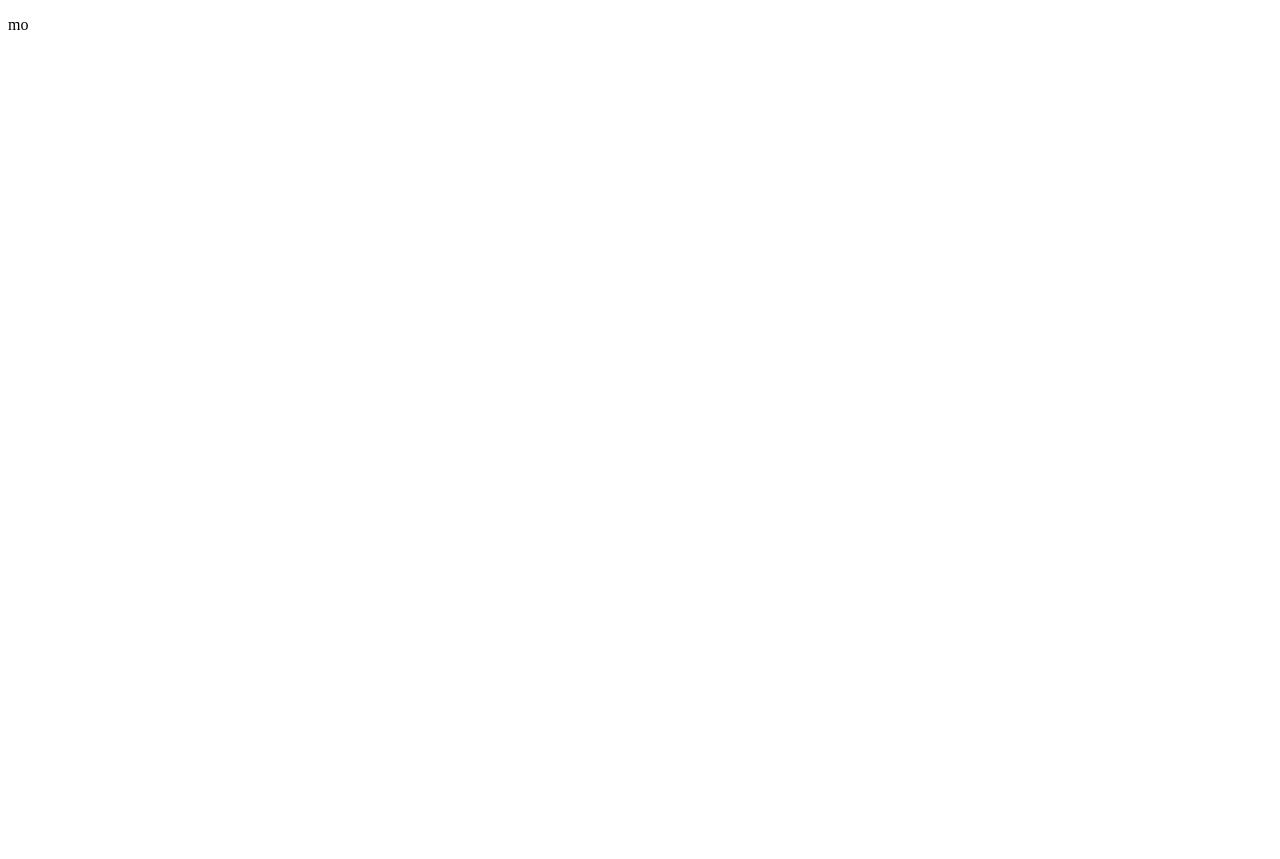
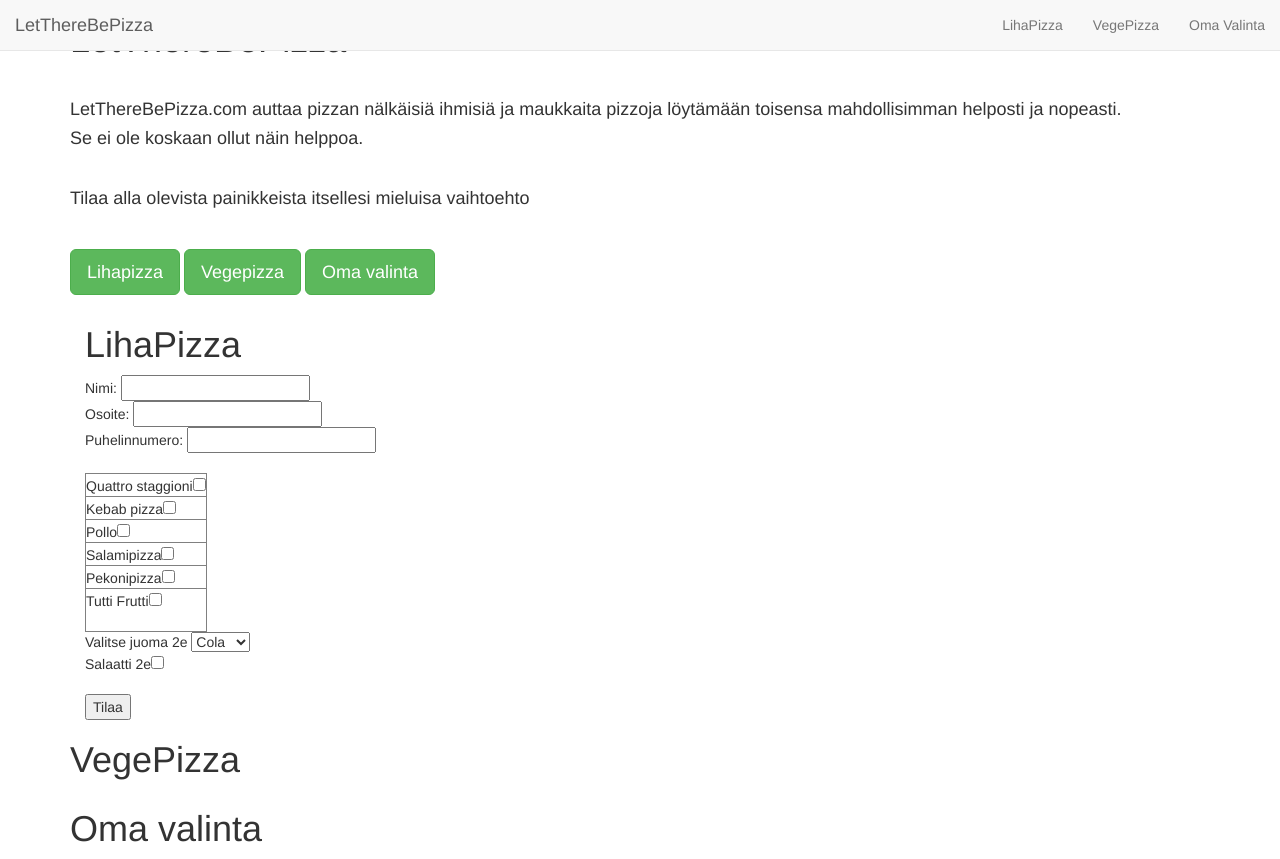
Before and after one commit to jarkkotuovinen/jarkkotuovinen.github.io, a plain HTML site: page index.html in a window 1280 px wide. Before the commit the page ends 800 px from the top, so only its background shows below. Drawn offline with nearby package versions, Linux system fonts and the light colour scheme.

Commit message:
Update index.html

```diff
--- a/index.html
+++ b/index.html
@@ -1,6 +1,107 @@
 <!DOCTYPE html>
-<html>
+<html lang="en">
+<head>
+    <meta charset="utf-8">
+    <!-- Set the viewport so this responsive site displays correctly on mobile devices -->
+    <meta name="viewport" content="width=device-width, initial-scale=1">
+    <title>LoydaJengi</title>
+    <!-- Include bootstrap CSS -->
+    <link href="includes/bootstrap/css/bootstrap.min.css" rel="stylesheet">
+    <link rel="stylesheet" href="css/whhg.css">
+    <link href="style2.css" rel="stylesheet">
+    <script src="http://ajax.googleapis.com/ajax/libs/jquery/1.10.2/jquery.min.js" type="text/javascript"></script>
+    <script src="includes/bootstrap/js/bootstrap.min.js" type="text/javascript"></script>
+    <script src="includes/bootstrap/js/scrollaus.js" type="text/javascript"></script>
+
+</head>
 <body>
-<p>mo</p>
+<nav class="navbar navbar-default navbar-fixed-top " role="navigation">
+  <div class="container-fluid">
+    <!-- Brand and toggle get grouped for better mobile display -->
+    <div class="navbar-header">
+      <a class="navbar-brand scroll-top" href="#">LetThereBePizza</a>
+    </div>
+
+    <!-- Collect the nav links, forms, and other content for toggling -->
+    <div class="collapse navbar-collapse" id="bs-example-navbar-collapse-1">
+      <ul class="nav navbar-nav navbar-right">
+        <li><a href="#" class="scroll-link " data-id="lihapizza">LihaPizza</a></li>
+        <li><a href="#" class="scroll-link " data-id="vegepizza">VegePizza</a></li>
+        <li><a href="#" class="scroll-link " data-id="omavalinta">Oma Valinta</a></li>
+      </ul>
+    </div><!-- /.navbar-collapse -->
+  </div><!-- /.container-fluid -->
+</nav>
+
+<div class="pizza" id="pizza">
+        <div class="container">
+            <h1>LetThereBePizza</h1><br>
+             <h4>LetThereBePizza.com auttaa pizzan nälkäisiä ihmisiä ja maukkaita pizzoja löytämään toisensa mahdollisimman helposti ja nopeasti. </h4>
+            <h4>Se ei ole koskaan ollut näin helppoa.</h4><br>
+            <h4>Tilaa alla olevista painikkeista itsellesi mieluisa vaihtoehto</h4><br>
+
+            <h5><a href="#" class="scroll-link btn btn-success btn-lg" data-id="lihapizza">Lihapizza</a>
+            <a href="#" class="scroll-link btn btn-success btn-lg" data-id="vegepizza">Vegepizza</a>
+            <a href="#" class="scroll-link btn btn-success btn-lg" data-id="omavalinta">Oma valinta</a>
+            </h5>
+        </div>
+</div>
+
+<div class="lihapizza" id="lihapizza">
+        <div class="container">
+                        <div class="col-md-6">
+
+            <h1>LihaPizza</h1>
+            <form action="tilaa.php" method="post">
+
+  Nimi: <input align="bottom"  type="text" name="name"><tr></tr><br>
+  Osoite: <input type="text" name="osoite"><br>
+  Puhelinnumero: <input type="text" name=""><br><br>
+
+  <table border = "1">
+    <tr><td>Quattro staggioni<input type="checkbox"></td></tr>
+    <tr><td>Kebab pizza<input type="checkbox"><br></td></tr>
+    <tr><td>Pollo<input type="checkbox"></td></tr>
+    <tr><td>Salamipizza<input type="checkbox"><br></td></tr>
+    <tr><td>Pekonipizza<input type="checkbox"></td></tr>
+    <tr><td>Tutti Frutti<input type="checkbox"><br><br></td></tr>
+  </table>
+ Valitse juoma 2e
+  <select>
+    <option value="Cola">Cola</option>
+    <option value="Pepsi">Pepsi</option>
+    <option value="Fanta">Fanta</option>
+   <option value="Sprite">Sprite</option>
+  </select><br>
+ Salaatti 2e<input type="checkbox"><br><br>
+
+
+
+<input type="submit" class="OKnappula" value="Tilaa">
+
+
+        </form>
+        </div>
+        </div>
+</div>
+
+<div class="vegepizza" id="vegepizza">
+        <div class="container">
+                        <h1>VegePizza</h1>
+
+        </div>
+</div>
+<div class="omavalinta" id="omavalinta">
+        <div class="container">
+                        <h1>Oma valinta</h1>
+
+        </div>
+</div>
+
+
+
+
+
+
 </body>
-</html>
+</head>
```
